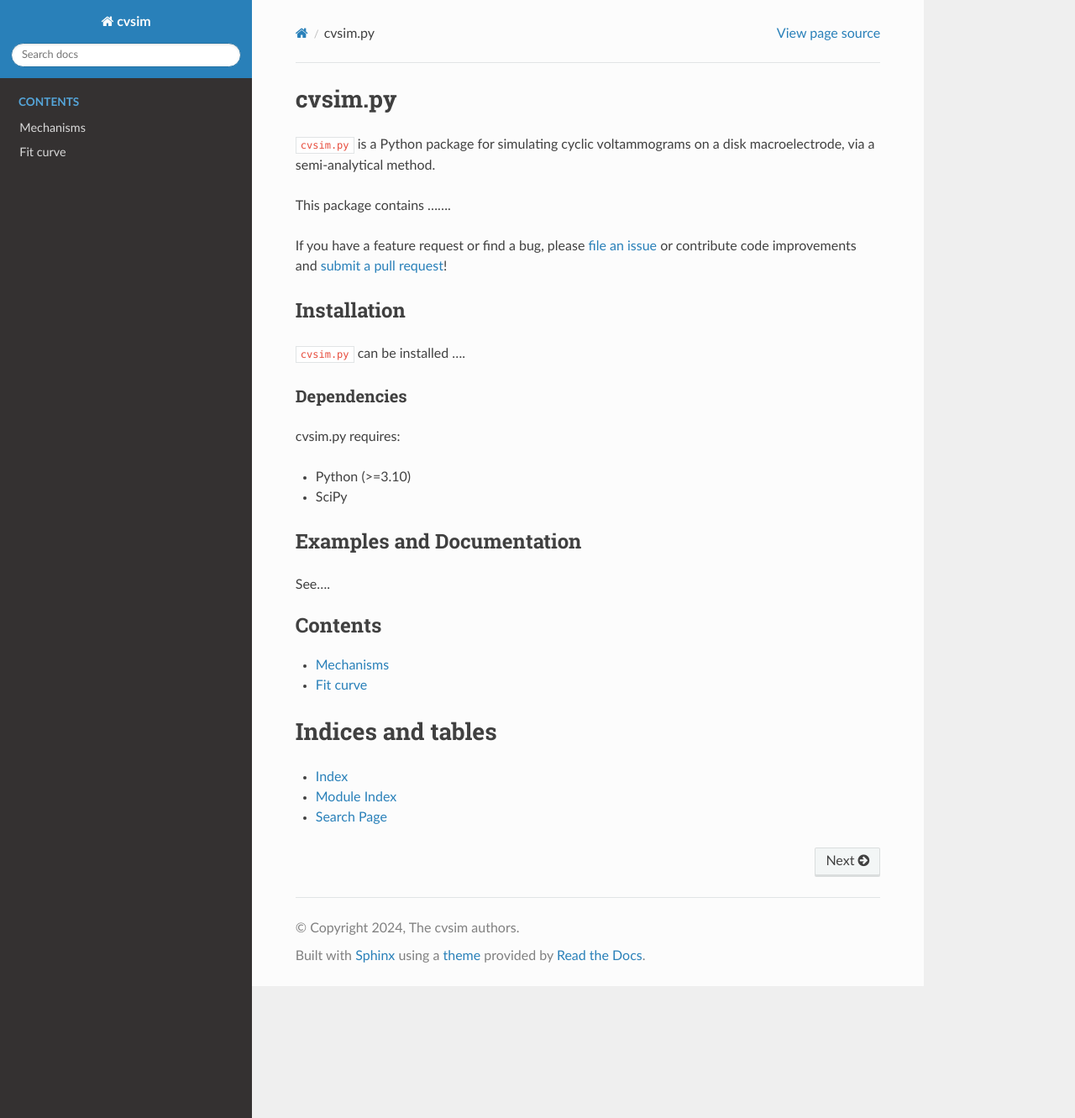
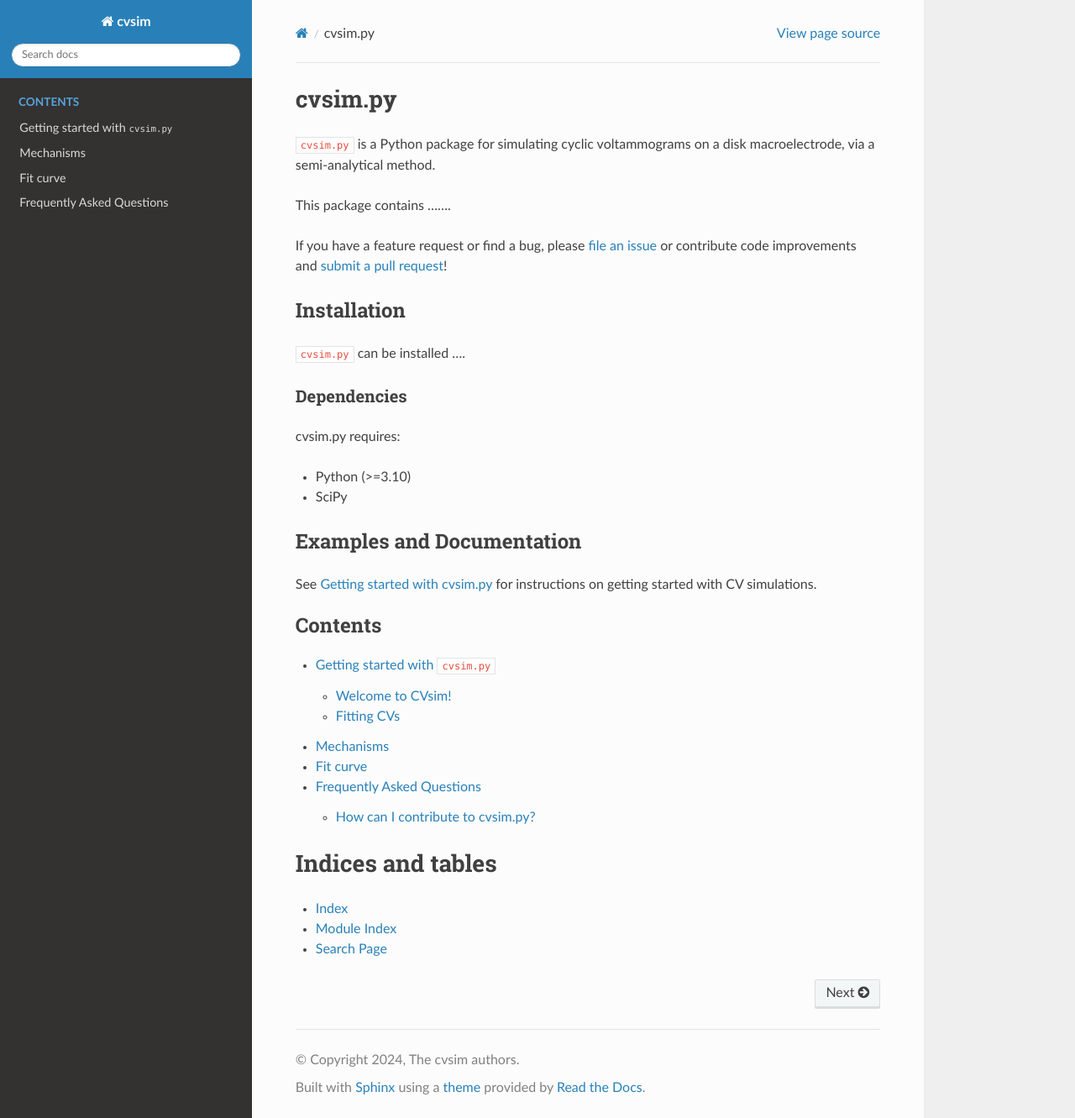
Before and after one commit to ericfell/CVsim, a Sphinx documentation site: the page built from docs/source/index.rst, in a window 1280 px wide and 1331 px high. Shown: the whole window at 84% size. Built offline with Sphinx 7.4.7 and the Read the Docs theme 3.1.0, drawn with Linux system fonts in a browser that asks for light colours; pages that are not in the unit, such as notebooks, are missing from menus.

Commit message:
add index links to ipynb

```diff
--- /dev/null
+++ b/docs/source/getting-started.rst
@@ -0,0 +1,10 @@
+=========================================
+Getting started with :code:`cvsim.py`
+=========================================
+
+
+.. toctree::
+    :maxdepth: 1
+    :glob:
+
+    examples/cvsim_examples.ipynb
--- a/docs/source/index.rst
+++ b/docs/source/index.rst
@@ -36,7 +36,8 @@ cvsim.py requires:
 Examples and Documentation
 ---------------------------
 
-See....
+See :doc:`./getting-started` for instructions
+on getting started with CV simulations.
 
 
 
@@ -44,8 +45,10 @@ See....
    :maxdepth: 2
    :caption: Contents
 
+   getting-started
    mechanisms
    fit_curve
+   faq
 
 
 
```
